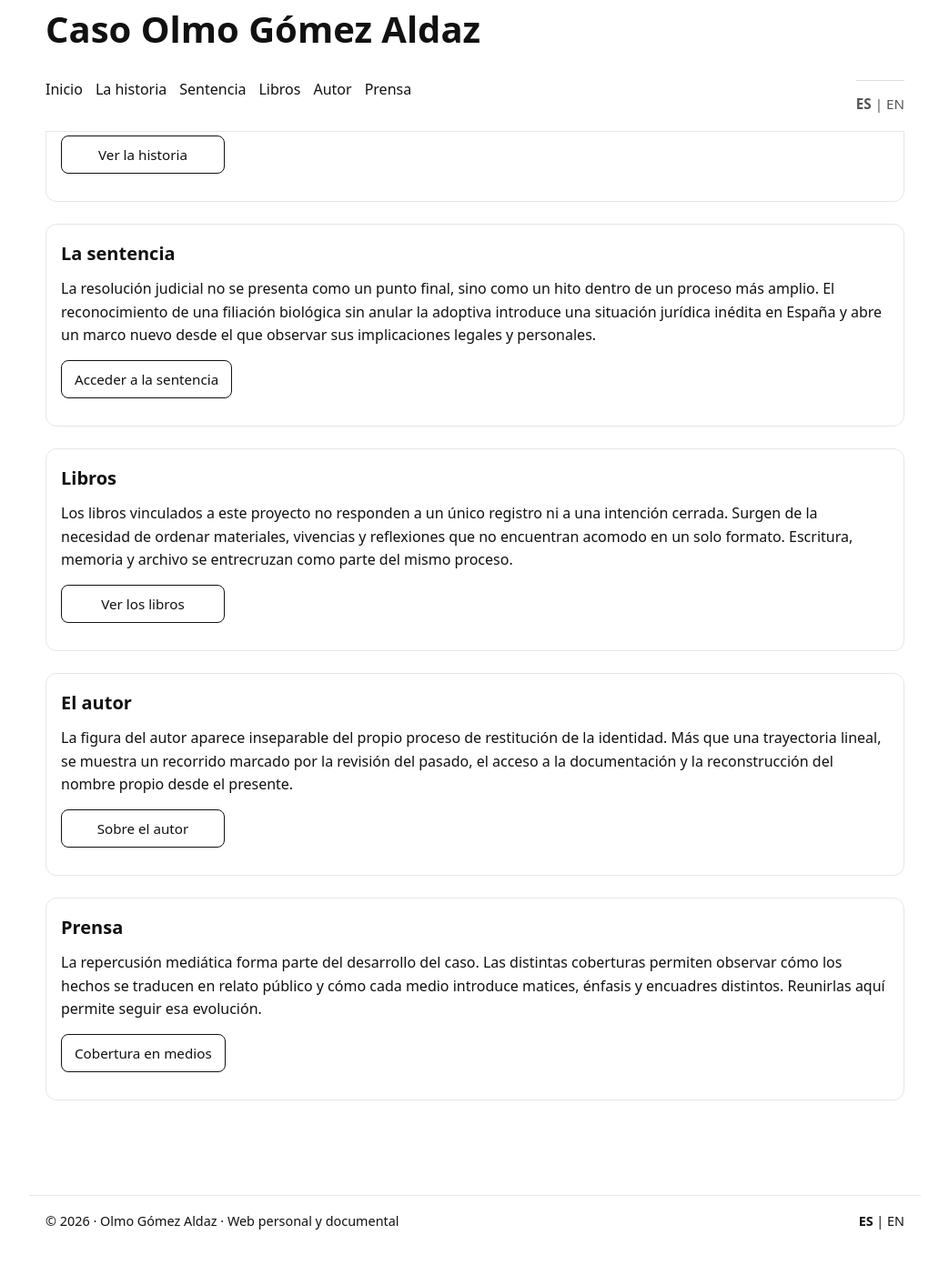
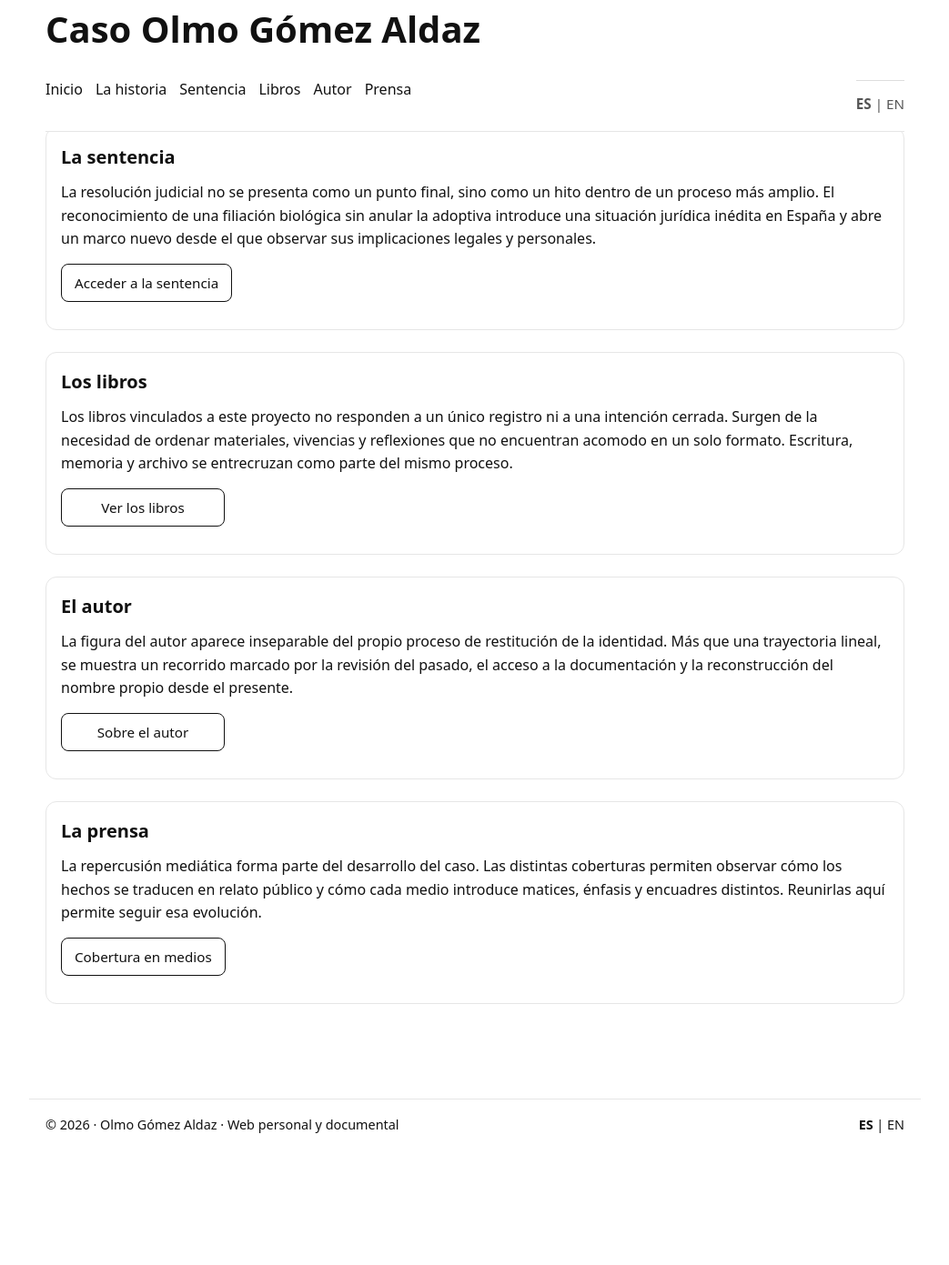
Before and after one commit to olmogaldaz/olmogaldaz.github.io, a Jekyll site: the page built from es/index.html, in a window 1280 px wide and 1400 px high, scrolled down 423 px. Shown: the top 1391 px of the window at 91% size, without its empty margins (118-1161 px from the left). Built offline with Jekyll 4.4.1, drawn with Linux system fonts in a browser that asks for light colours; after the commit the page ends 1717 px from its top, so only the background shows below that.

Commit message:
Update index.html

```diff
--- a/es/index.html
+++ b/es/index.html
@@ -11,15 +11,12 @@
 
   <main>
 
-    <!-- HERO -->
-    <div class="card hero">
-      <h1 class="page-title subtle">
-        Olmo Gómez Aldaz
-      </h1>
-      <p>
+    <h1 class="page-title subtle">
+      Olmo Gómez Aldaz
+    </h1>
+    <p>
         Este sitio reúne materiales, documentos y reflexiones en torno a un proceso de restitución de la identidad iniciado en la edad adulta y reconocido judicialmente. No como un relato cerrado, sino como un archivo en construcción.
-      </p>
-    </div>
+    </p>
 
     <!-- HISTORIA -->
     <div class="card">
@@ -49,7 +46,7 @@
 
     <!-- LIBROS -->
     <div class="card">
-      <h2>Libros</h2>
+      <h2>Los libros</h2>
       <p>
         Los libros vinculados a este proyecto no responden a un único registro ni a una intención cerrada. Surgen de la necesidad de ordenar materiales, vivencias y reflexiones que no encuentran acomodo en un solo formato. Escritura, memoria y archivo se entrecruzan como parte del mismo proceso.
       </p>
@@ -75,7 +72,7 @@
 
     <!-- PRENSA -->
     <div class="card">
-      <h2>Prensa</h2>
+      <h2>La prensa</h2>
       <p>
         La repercusión mediática forma parte del desarrollo del caso. Las distintas coberturas permiten observar cómo los hechos se traducen en relato público y cómo cada medio introduce matices, énfasis y encuadres distintos. Reunirlas aquí permite seguir esa evolución.
       </p>
```
